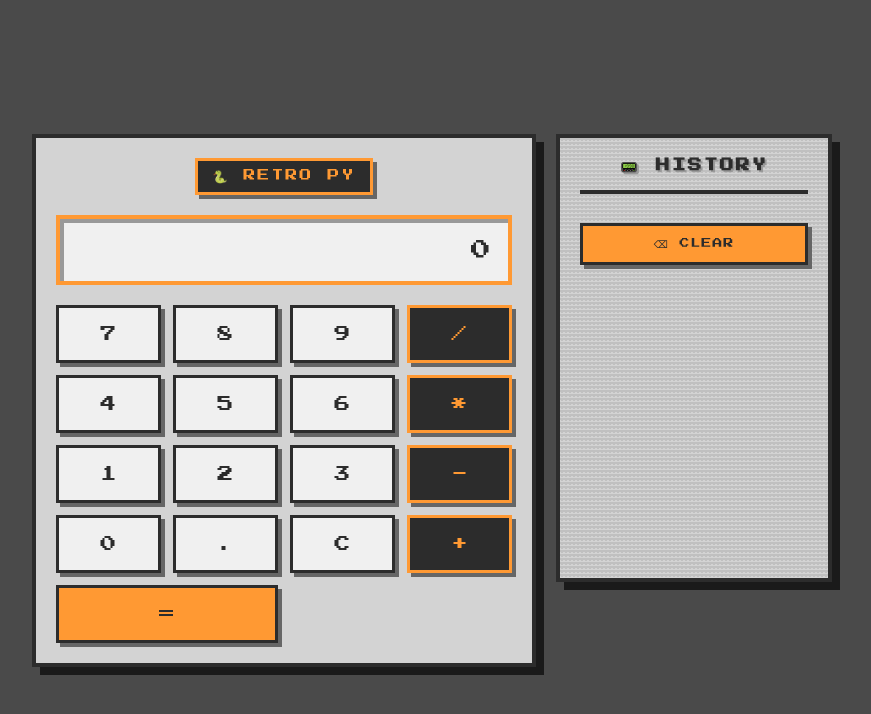
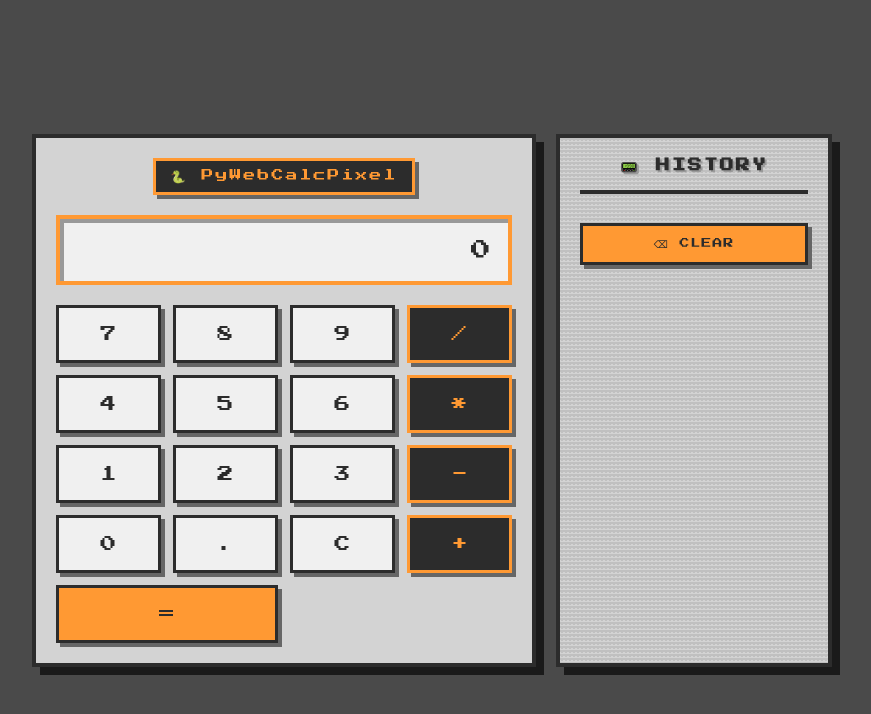
Before and after one commit to AndrianBarbulat/PyWebCalcPixel, a Flask app: page / in a window 1280 px wide. Shown: the top 714 px of the page, without its empty margins (208-1079 px from the left). Run offline with Flask 3, Linux system fonts and the light colour scheme.

Commit message:
Update history panel size and update name

```diff
--- a/templates/index.html
+++ b/templates/index.html
@@ -41,7 +41,6 @@
         .history-panel {
             padding: 20px;
             flex: 1;
-            max-height: 400px;
             overflow-y: auto;
             background: #c0c0c0;
         }
@@ -258,7 +257,7 @@
         <!-- Pixel Calculator -->
         <div class="calculator">
             <div class="python-badge">
-                <span>🐍 RETRO PY</span>
+                <span>🐍 PyWebCalcPixel</span>
             </div>
 
             <input type="text" id="display" readonly value="0">
```
